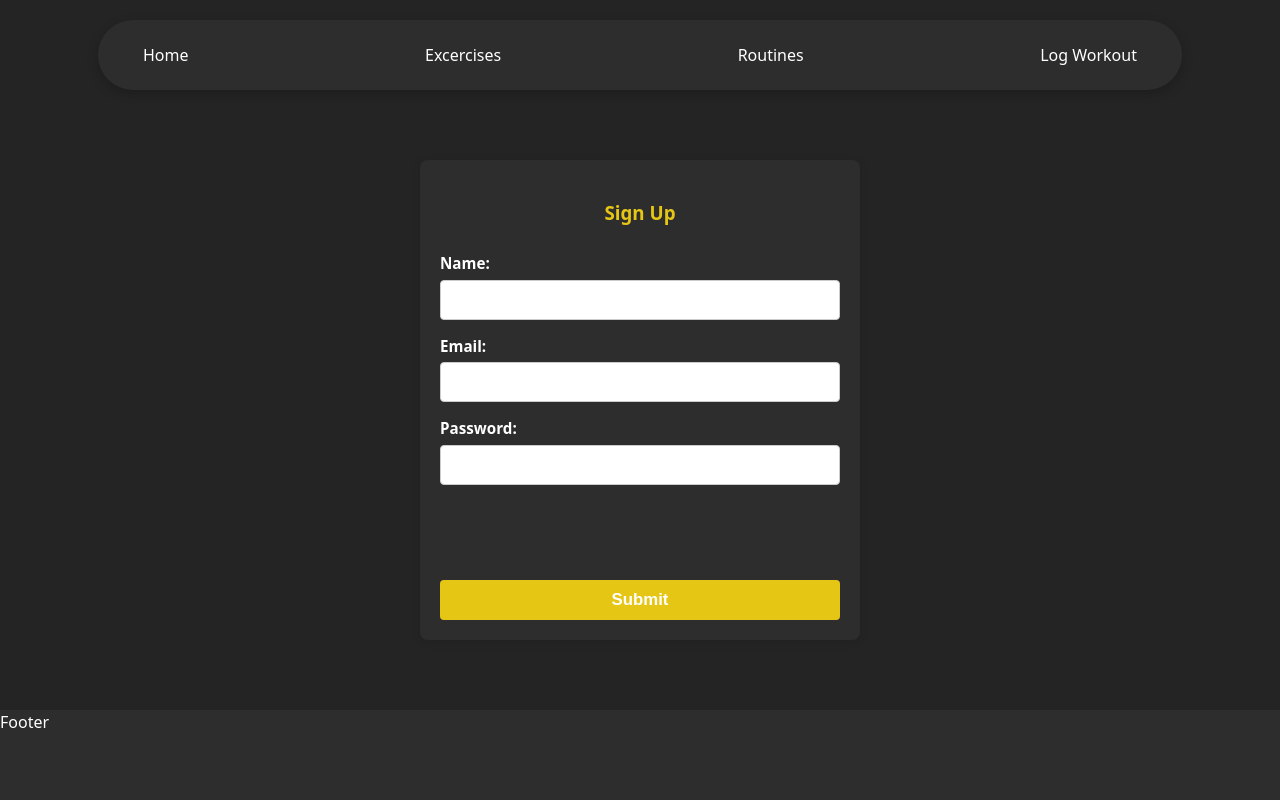
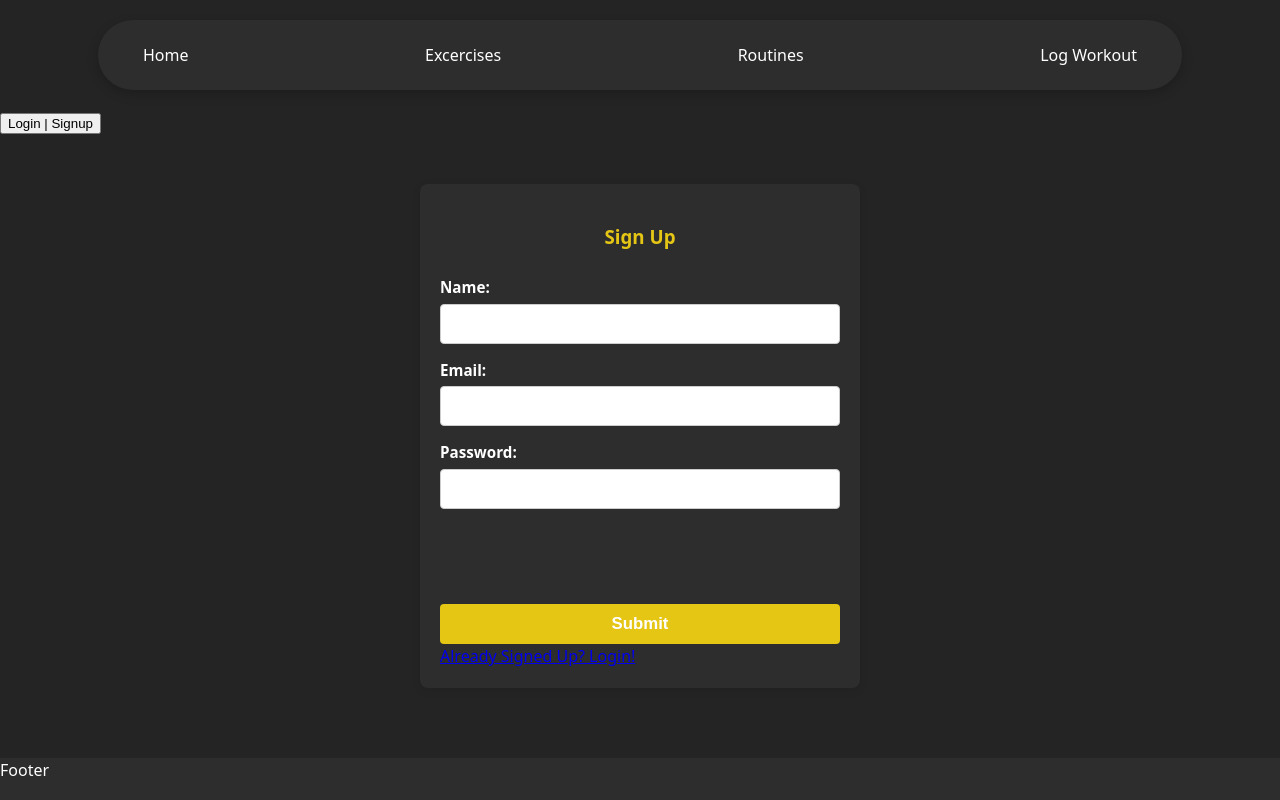
Before and after one commit to SoniaV007/gym-buddy, a React (Vite) app in the folder react-frontend/: page /signup in a window 1280 px wide. Shown: the top 800 px of the page. Built offline with nearby package versions, Linux system fonts and the light colour scheme.

Commit message:
adding profile and authentication

```diff
--- a/react-frontend/src/interfaces/user/user.tsx
+++ b/react-frontend/src/interfaces/user/user.tsx
@@ -7,3 +7,9 @@ export interface UserDetails {
     name: string,
     email: string;
 }
+
+export interface SignUpData {
+  name: string;
+  email: string;
+  password: string
+}
--- a/react-frontend/src/layouts/RootLayout.tsx
+++ b/react-frontend/src/layouts/RootLayout.tsx
@@ -1,17 +1,19 @@
 import Footer from '../components/Footer'
-import { Outlet } from 'react-router-dom'
+import { Outlet, useNavigate } from 'react-router-dom'
 import Navbar from '../components/Navbar'
 import "./root.css"
 import MyProfile from '../components/MyProfile'
 import { useAuthContext } from '../context/AuthContextProvider'
 
 const RootLayout = () => {
+  const navigate= useNavigate();
   const authContext = useAuthContext();
   const isLoggedIn : boolean= authContext.isLoggedIn;
   return (
     <div className="root-layout">
       <div className='header'>
       <Navbar />
+      {!isLoggedIn && <button onClick={() => navigate("/signup")}>Login | Signup</button>}
       {isLoggedIn && <MyProfile />}
       </div>
       <main className="content">
--- a/react-frontend/src/pages/LoginPage.tsx
+++ b/react-frontend/src/pages/LoginPage.tsx
@@ -2,9 +2,11 @@ import { useForm } from 'react-hook-form';
 import './login.css'
 import { useNavigate } from 'react-router-dom';
 import type { UserCredentials} from '../interfaces/user/user';
+import { useAuthContext } from '../context/AuthContextProvider';
 
 function LoginPage() {
   const navigate = useNavigate();
+  const authContext = useAuthContext();
 
   const { register, handleSubmit, reset } = useForm<UserCredentials>();
 
@@ -19,6 +21,11 @@ function LoginPage() {
       const userData = JSON.parse(Data);
       if(data.password === userData.password) {
         alert(`Login successful!`);
+        authContext.setLoggedInStatus(true);
+        authContext.setUserData({
+          name: userData.name,
+          email: userData.email
+        });
         navigate("/");
       }
       else alert(`Wrong Password! Try again.`);
--- a/react-frontend/src/pages/SignupPage.tsx
+++ b/react-frontend/src/pages/SignupPage.tsx
@@ -1,19 +1,14 @@
 import { useForm } from 'react-hook-form';
 import './signup.css'
-
-// Define the type for your form's data
-export interface SignUpData {
-  name: string;
-  email: string;
-  password: string
-}
+import { Link, useNavigate } from 'react-router-dom';
 
 function SignupPage() {
+  const navigate = useNavigate();
   const { register, handleSubmit } = useForm<SignUpData>();
 
   const onSubmit = (data: SignUpData) => {
     localStorage.setItem("userData", JSON.stringify(data));
-    alert(`Signup successful!\nName: ${data.name}\nEmail: ${data.email}`);
+    navigate("/login");
   };
 
   return (
@@ -48,6 +43,7 @@ function SignupPage() {
           Submit
         </button>
       </form>
+      <Link to="/login"> Already Signed Up? Login!</Link>
     </div>
   );
 }
```
